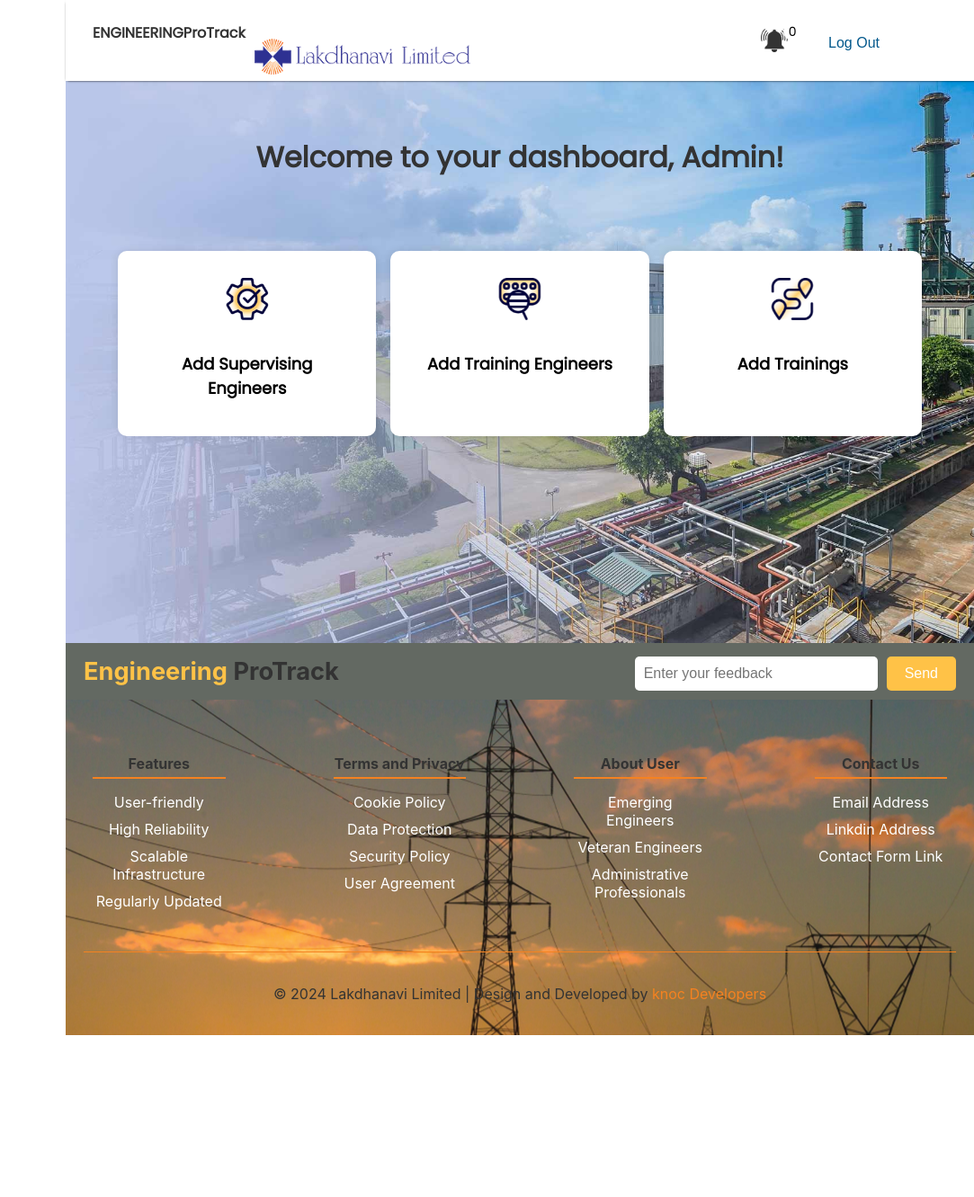
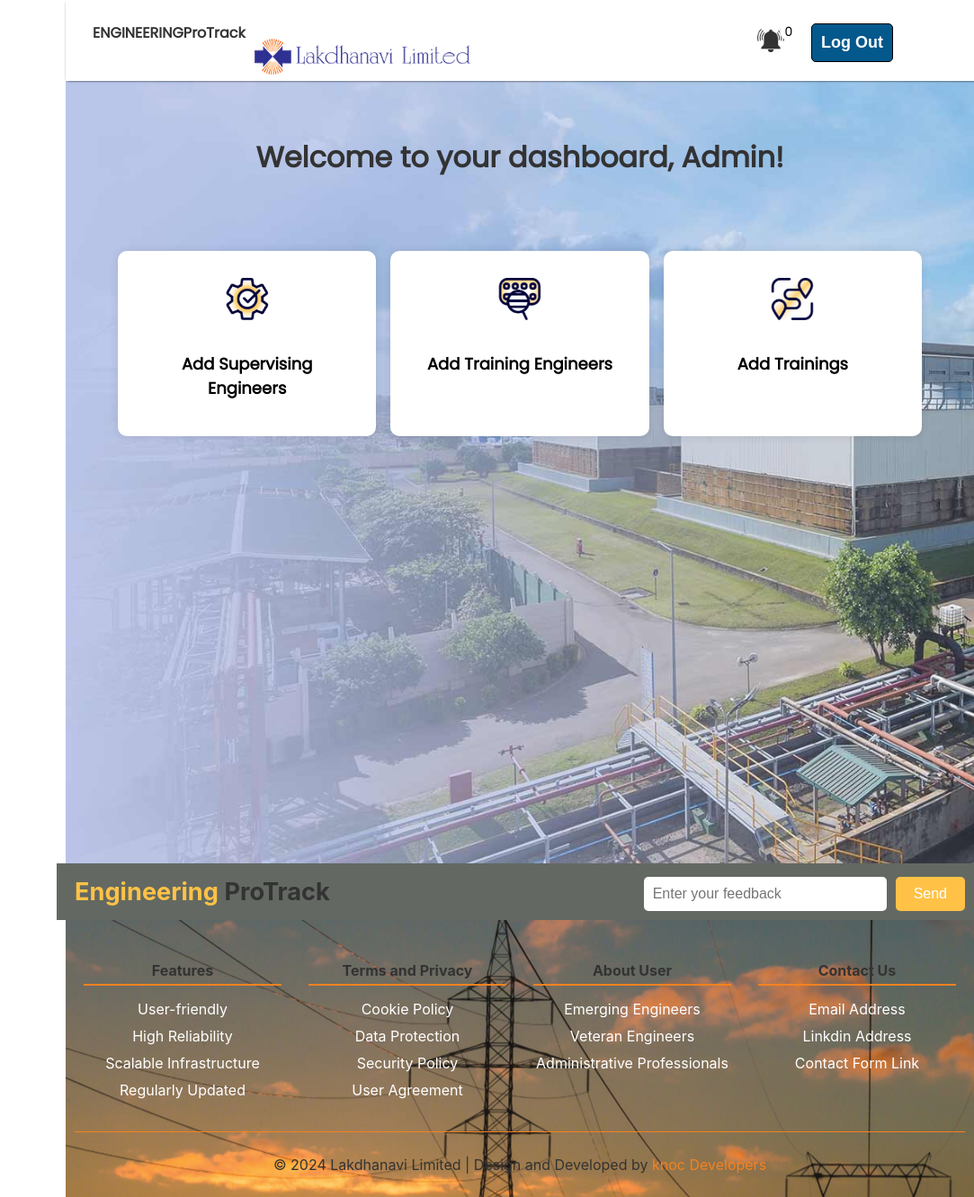
Before and after one commit to NethmaaJay26/Eng_Tracking_FrontEnd, a React (Create React App) app: page /home in a window 1280 px wide. Shown: the whole page at 90% size, without its empty margins (197-1280 px from the left). Before the commit the page ends 1151 px from the top, so only its background shows below. Built offline with nearby package versions, Linux system fonts and the light colour scheme.

Commit message:
Change the footer, Topbar and EngHome viewport

```diff
--- a/src/Components/EngBannerHome/EngBannerHome.css
+++ b/src/Components/EngBannerHome/EngBannerHome.css
@@ -7,6 +7,7 @@
   margin-top: 80px;
   margin-bottom:0px;
   padding-bottom:200px;
+  height: 80vh;
 }
 
 .welcome-container {
--- a/src/Components/Footer/Footer.css
+++ b/src/Components/Footer/Footer.css
@@ -2,7 +2,7 @@
     background-color: #0477bf;
     background-image: url('../Assets/map-back.png');
     color: white;
-    padding: 20px;
+    padding: 10px;
     display: flex;
     flex-direction: column;
     align-items: center;
@@ -77,10 +77,8 @@
     display: flex;
     justify-content: space-around;
     width: 100%;
-    max-width: 1000px;
-    margin-top: 20px;
-    gap: 100px;
-    margin-top: 20px;
+    margin-top: 5px;
+    gap: 10px;
 }
 
 .footer-section {
@@ -154,5 +152,5 @@
     border: 0;
     height: 1px;
     background-color: #f58220;
-    margin: 20px 0;
+    margin: 10px 0;
 }
--- a/src/Components/TopBar/Topbar.css
+++ b/src/Components/TopBar/Topbar.css
@@ -57,15 +57,21 @@
 
 .topbar-login button {
   padding: 5px 15px;
-  border: none;
+  border: 1px solid #000000;
   border-radius: 5px;
-  background-color: white;
-  color: #03588C;
-  font-size: 16px;
-  font-weight: 500;
+  background-color: #03588C;
+  color: #ffffff;
+  font-size: 18px;
+  font-weight: 600;
   cursor: pointer;
+  padding: 10px;
 }
 
 .topbar-login button:active {
   background-color: #f3f3f3;
 }
+
+.topbar-login button:hover {
+  background-color: #FFD02F;
+  opacity: 0.8;
+}
```
